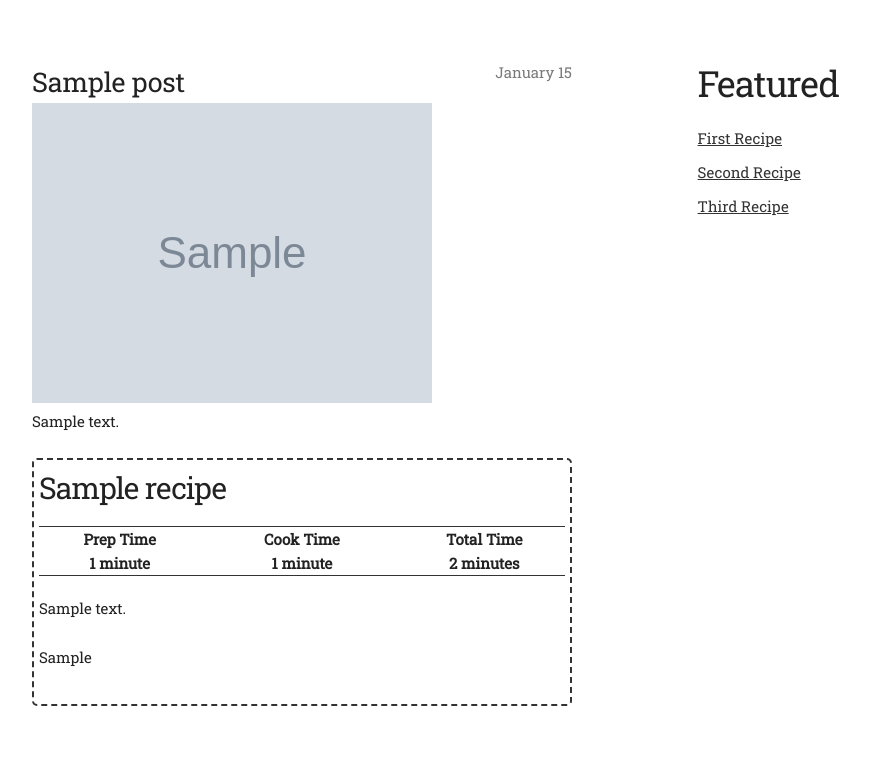
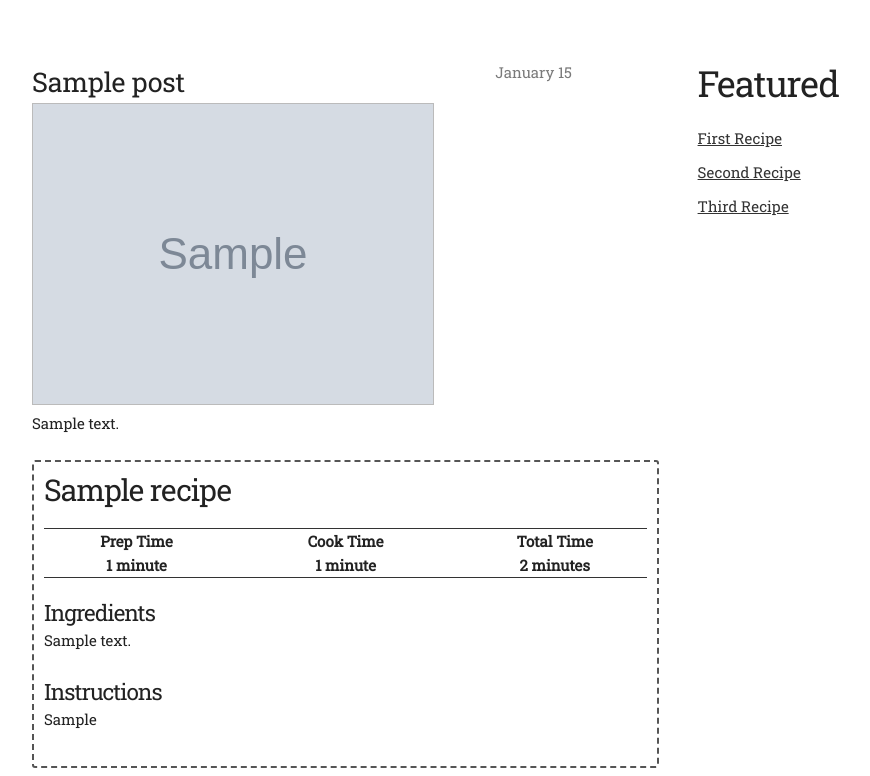
Before and after one commit to a-out/prettyinpecans, a Django app: a page that uses blog/templates/blog/post.html in a window 1280 px wide. Shown: the part 119-895 px from the top of the page, without its empty margins (128-998 px from the left). Before the commit the page ends 825 px from the top, so only its background shows below. Run offline with Django 3.2, Linux system fonts and the light colour scheme; tables that the repository leaves empty hold one stand-in row (values such as "Sample post"); grey boxes marked "Sample" are stand-in pictures; some libraries are stand-ins or nearby versions.

Commit message:
more content / styling on recipe card

```diff
--- a/blog/models.py
+++ b/blog/models.py
@@ -102,9 +102,11 @@ class Recipe(models.Model):
     prep_time = models.IntegerField()
     cook_time = models.IntegerField()
 
-    def render(self):
-        return render_markdown(self.ingredients_text.rstrip()) + '\n' + \
-               render_markdown(self.instructions.rstrip())
+    def ingredients_html(self):
+        return render_markdown(self.ingredients_text)
+
+    def instructions_html(self):
+        return render_markdown(self.instructions)
 
     def total_time(self):
         return self.prep_time + self.cook_time
--- a/blog/static/blog/style.css
+++ b/blog/static/blog/style.css
@@ -36,7 +36,8 @@ body {
 }
 
 .post img {
-   max-width: 675px;
+   max-width: 625px;
+   border: 1px solid #bbb;
 }
 
 .inline * {
@@ -66,13 +67,18 @@ a {
 }
 
 .recipe-card  {
-   border: 2px dashed #333;
-   padding: 10px 5px 10px 5px;
-   border-radius: 5px;
+   border: 2px dashed #555;
+   padding: 10px 10px 10px 10px;
+   border-radius: 3px;
 }
 
 .recipe-card h1 {
    font-size: 2.0em;
+}
+
+.recipe-card h2 {
+   font-size: 1.5em;
+   margin-bottom: 2px;
 }
 
 .recipe-card-times {
@@ -83,5 +89,9 @@ a {
 }
 
 .recipe-card li {
-   margin-bottom: 0.25rem;
+   margin-bottom: -3px;
 }
+
+.recipe-card-instructions ol {
+   margin-bottom: 5px;
+}
--- a/blog/templates/blog/detail.html
+++ b/blog/templates/blog/detail.html
@@ -4,4 +4,10 @@
 
     {% include "blog/post.html" with post=post %}
 
+    {% if post.recipes %}
+        {% for recipe in post.recipes.all %}
+            {% include "blog/recipe_card.html" with recipe=recipe %}
+        {% endfor %}
+    {% endif %}
+
 {% endblock %}
--- a/blog/templates/blog/post.html
+++ b/blog/templates/blog/post.html
@@ -7,10 +7,4 @@
     </div>
     <img src="{{ post.header_image.image.url }}" />
     {{ post.html | safe }}
-
-    {% if post.recipes %}
-        {% for recipe in post.recipes.all %}
-            {% include "blog/recipe_card.html" with recipe=recipe %}
-        {% endfor %}
-    {% endif %}
 </div>
--- a/blog/templates/blog/recipe_card.html
+++ b/blog/templates/blog/recipe_card.html
@@ -28,8 +28,13 @@
             </div>
         </div>
 
+        <div class="recipe-card-ingredients">
+            <h2>Ingredients</h2>
+            {{ recipe.ingredients_html | safe }}
+        </div>
         <div class="recipe-card-instructions">
-            {{ recipe.render | safe }}
+            <h2>Instructions</h2>
+            {{ recipe.instructions_html | safe }}
         </div>
     </div>
 {% endblock %}
```
